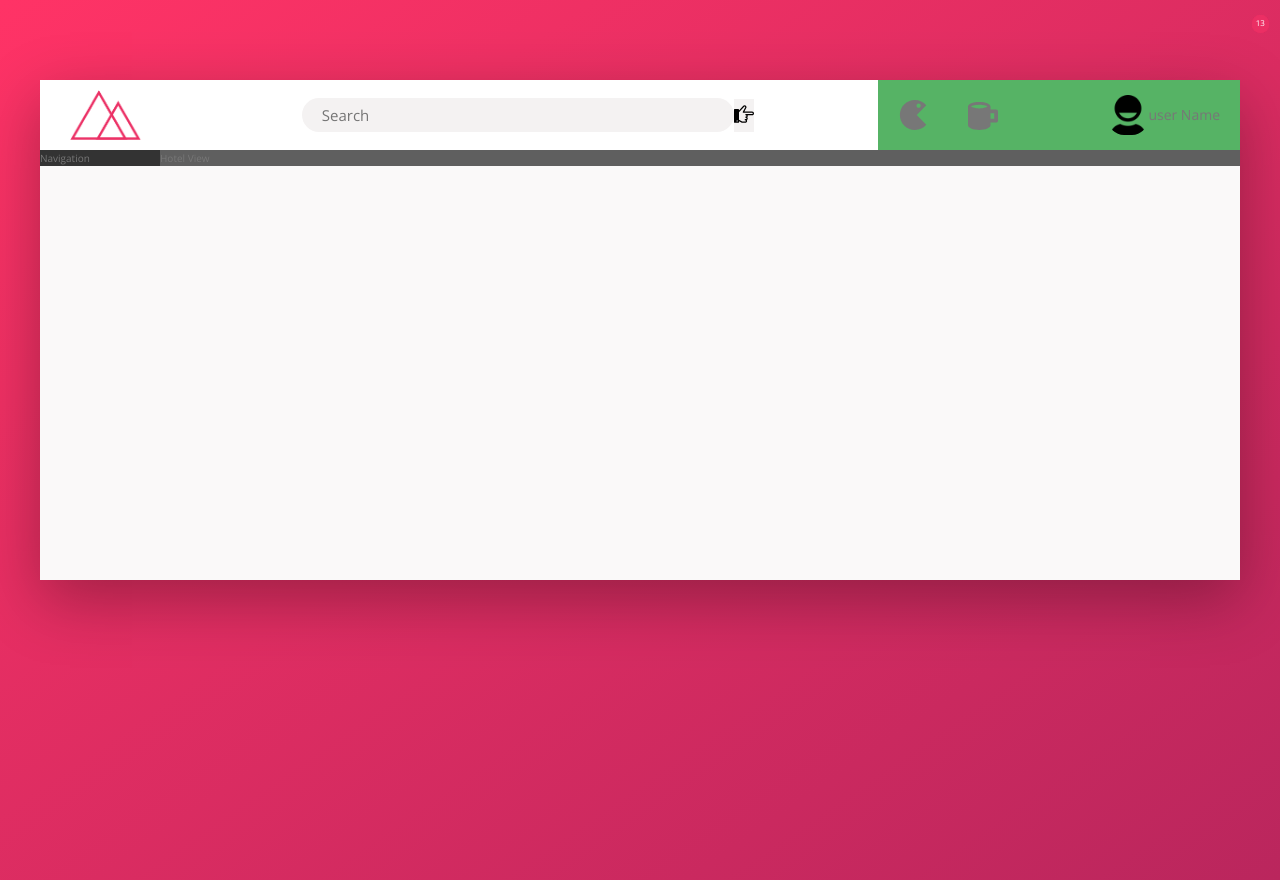
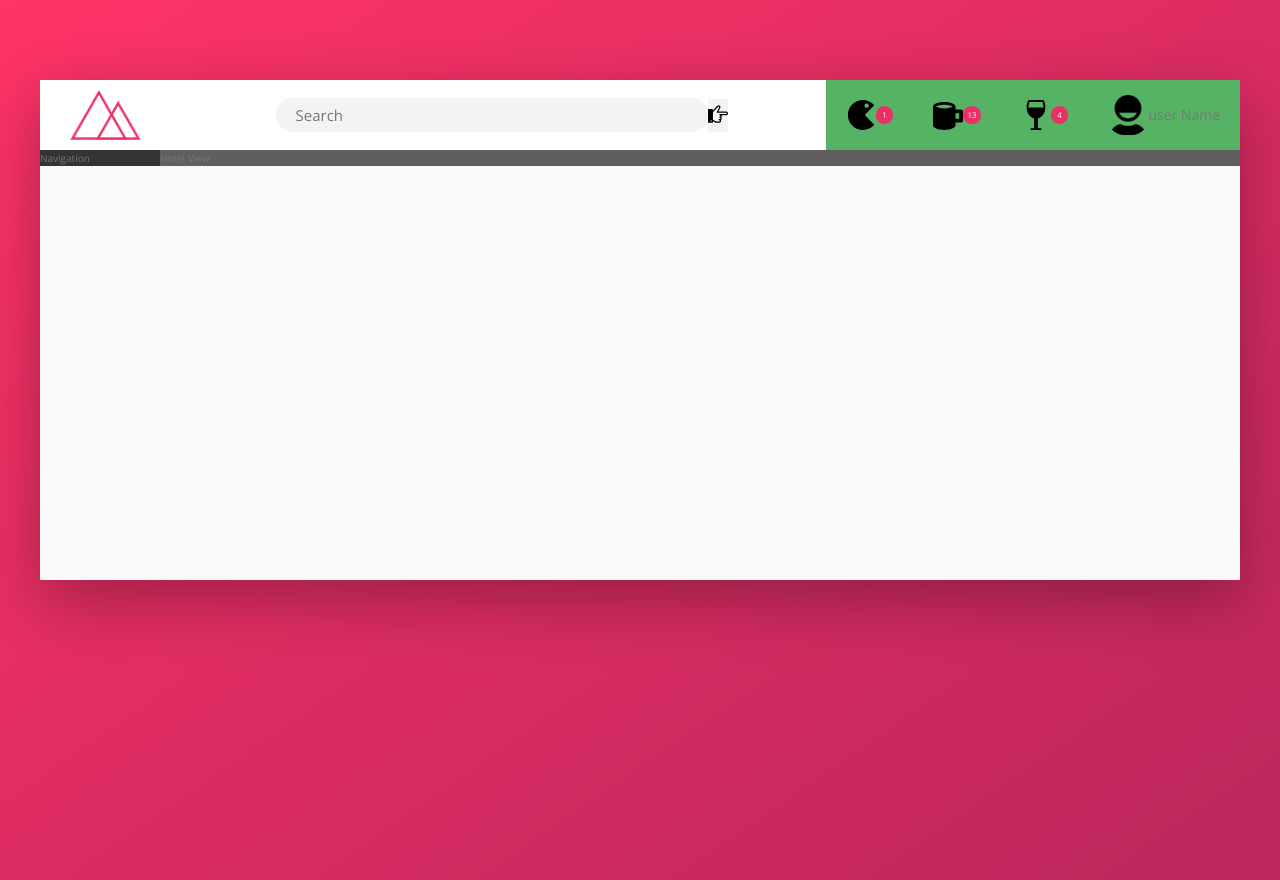
Before and after one commit to NickRossBrown/html-css-travel-template, a website: page index.html in a window 1280 px wide. Drawn offline with nearby package versions, Linux system fonts and the light colour scheme.

Commit message:
add mvp for header to be fine turned later

```diff
--- a/index.html
+++ b/index.html
@@ -36,7 +36,7 @@
 						<svg class="user-nav__icon">
 							<use xlink:href="img/sprite.svg#icon-pacman" />
 						</svg>
-                         <span class="user-nav__notification">13</span>
+                         <span class="user-nav__notification">1</span>
 					</div>
 					<div class="user-nav__icon-box">
 						<svg class="user-nav__icon">
@@ -46,9 +46,9 @@
 					</div>
 					<div class="user-nav__icon-box">
 						<svg class="user-nav__icon">
-							<use xlink:href="img/sprite.svg#icon-icon-glass" />
+							<use xlink:href="img/sprite.svg#icon-glass" />
 						</svg>
-                         <span class="user-nav__notification">13</span>
+                         <span class="user-nav__notification">4</span>
 					</div>
 
 					<div class="user-nav__user">
--- a/sass/_base.scss
+++ b/sass/_base.scss
@@ -11,6 +11,7 @@
     --color-grey-dark-1: #333;
     --color-grey-dark-2: #777;
     --color-grey-dark-3: #999;
+    --color-complete-dark: rgb(0, 0, 0);
 
     --shadow-dark: 0 2rem 6rem rgba(0,0,0,.3);
     --shadow-light: 0 2rem 5rem rgba(0,0,0,.06);
--- a/sass/_components.scss
+++ b/sass/_components.scss
@@ -74,18 +74,17 @@
         cursor: pointer;
         background-color: var(--color-grey-light-2);
     }
-
+ --color-complete-dark
     &__icon-box {
-
         display: flex;
-        align-items: center;
-
+        align-items: top;
+        fill: var(--color-grey-light-2);
+        position: relative;
     }
 
     &__icon {
         height: 3rem;
         width: 3rem;
-        fill: var(--color-grey-dark-2);
     }
 
     &__user-photo {
@@ -104,7 +103,7 @@
     border-radius: 50%;
     background-color: var(--color-primary);
     color: #fff;
-
+    // position: absolute;
     top: 1.5rem;
     right: 1.1rem;
 
```
Also changed, not shown: css/style.css.
